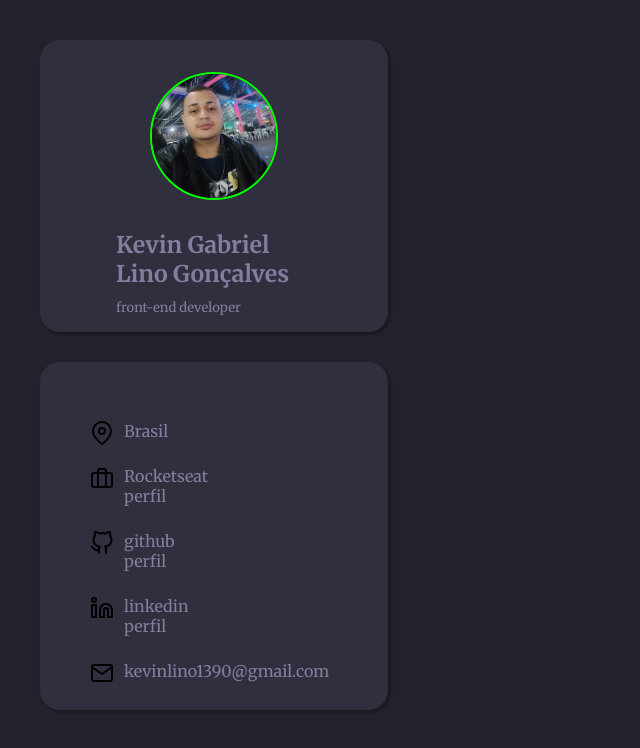
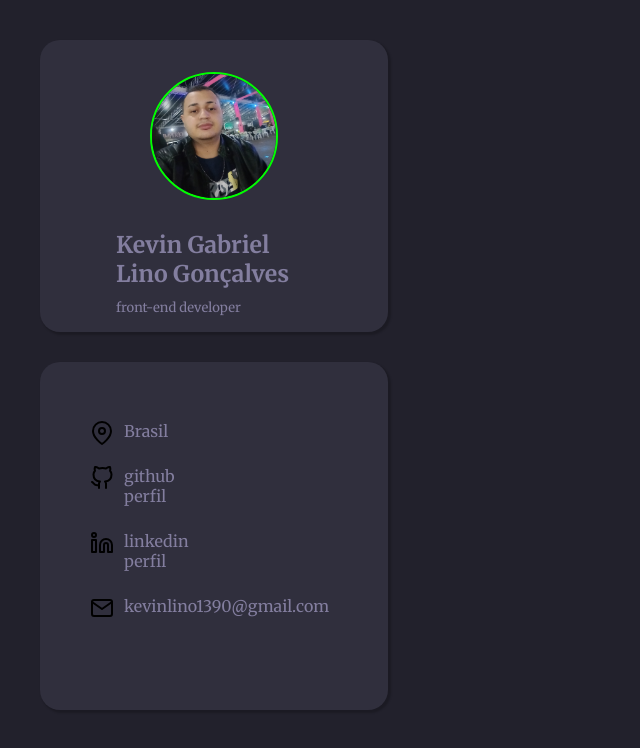
Before and after one commit to kevinlino1908/meu-portifolio, a plain HTML site: page index.html in a window 1280 px wide. Shown: the whole page, without its empty margins (0-640 px from the left). Drawn offline with Linux system fonts and the light colour scheme.

Commit message:
modificado index html

```diff
--- a/index.html
+++ b/index.html
@@ -1,5 +1,6 @@
 <!DOCTYPE html>
 <html lang="pt-br">
+
 <head>
     <meta charset="UTF-8">
     <meta http-equiv="X-UA-Compatible" content="IE=edge">
@@ -10,10 +11,11 @@
     <link rel="preconnect" href="https://fonts.gstatic.com" crossorigin>
     <link href="https://fonts.googleapis.com/css2?family=Merriweather:wght@400;700&display=swap" rel="stylesheet">
 </head>
+
 <body>
     <nav>
         <div class="my-profile">
-            <img src="./assets/perfil.jpg"alt="foto de perfil">
+            <img src="./assets/perfil.jpg" alt="foto de perfil">
             <h2>Kevin Gabriel Lino Gonçalves</h2>
             <p>front-end developer</p>
         </div>
@@ -22,20 +24,22 @@
                 <li>
                     <a href="/"><span><img src="./assets/map-pin.svg"></span>Brasil</a>
                 </li>
-                <li>
-                    <a href="https://app.rocketseat.com.br/me/kevin-gabriel-00989"><span><img src="./assets/briefcase.svg"></span> Rocketseat perfil</a>
                 </li>
                 <li>
-                    <a href="https://github.com/kevinlino1908"><span><img src="./assets/github.svg"></span> github perfil</a>
+                    <a href="https://github.com/kevinlino1908"><span><img src="./assets/github.svg"></span> github
+                        perfil</a>
                 </li>
                 <li>
-                    <a href="https://www.linkedin.com/in/kevin-gabriel-7b3047177/"><span><img src="./assets/linkedin.svg"></span>linkedin perfil</a>
+                    <a href="https://www.linkedin.com/in/kevin-gabriel-7b3047177/"><span><img
+                                src="./assets/linkedin.svg"></span>linkedin perfil</a>
                 </li>
                 <li>
-                    <a href="https://www.gmail.com"><span><img src="./assets/mail.svg"></span>kevinlino1390@gmail.com</a>
+                    <a href="https://www.gmail.com"><span><img
+                                src="./assets/mail.svg"></span>kevinlino1390@gmail.com</a>
                 </li>
             </ul>
         </div>
     </nav>
 </body>
+
 </html>
```
